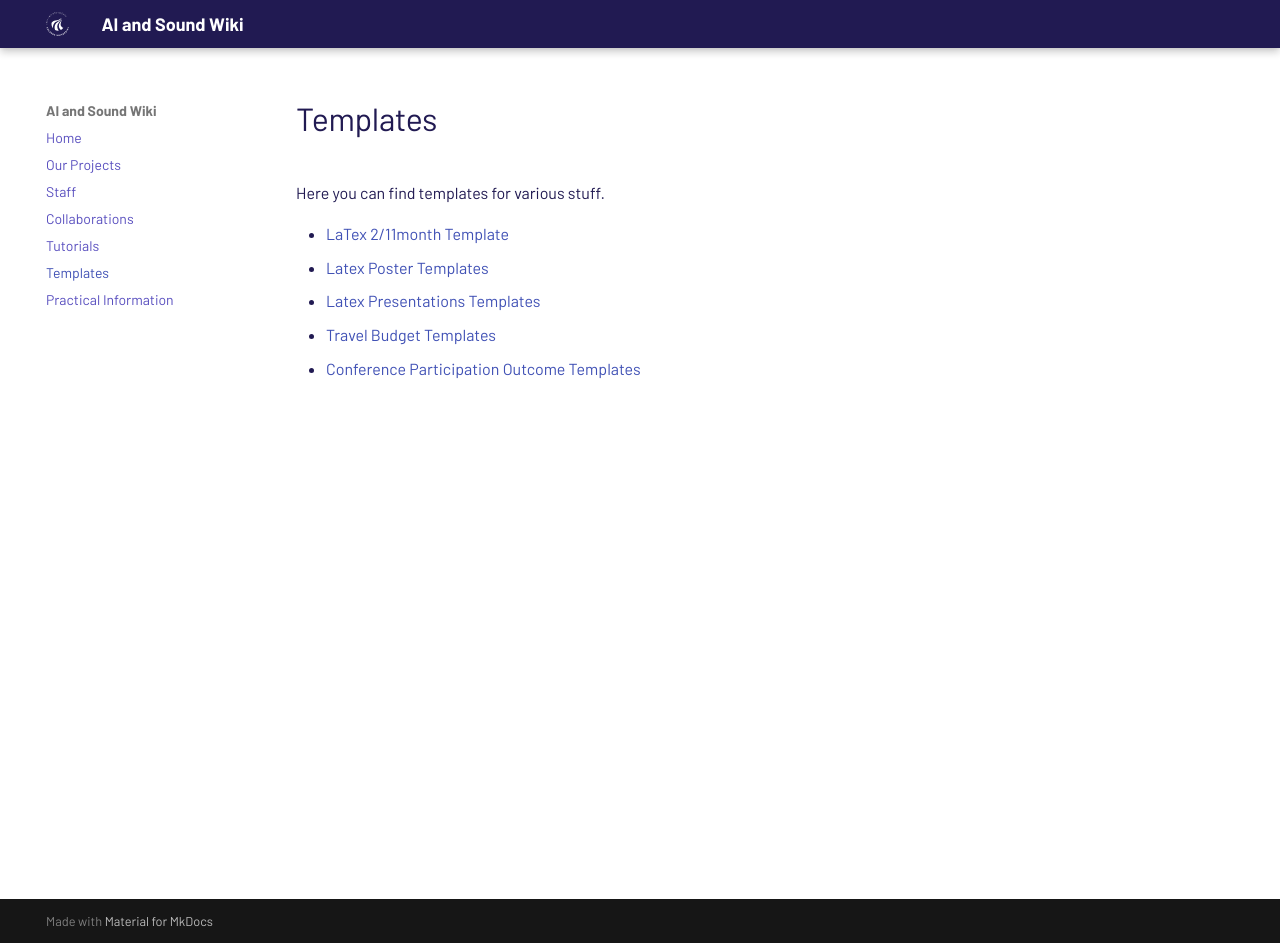
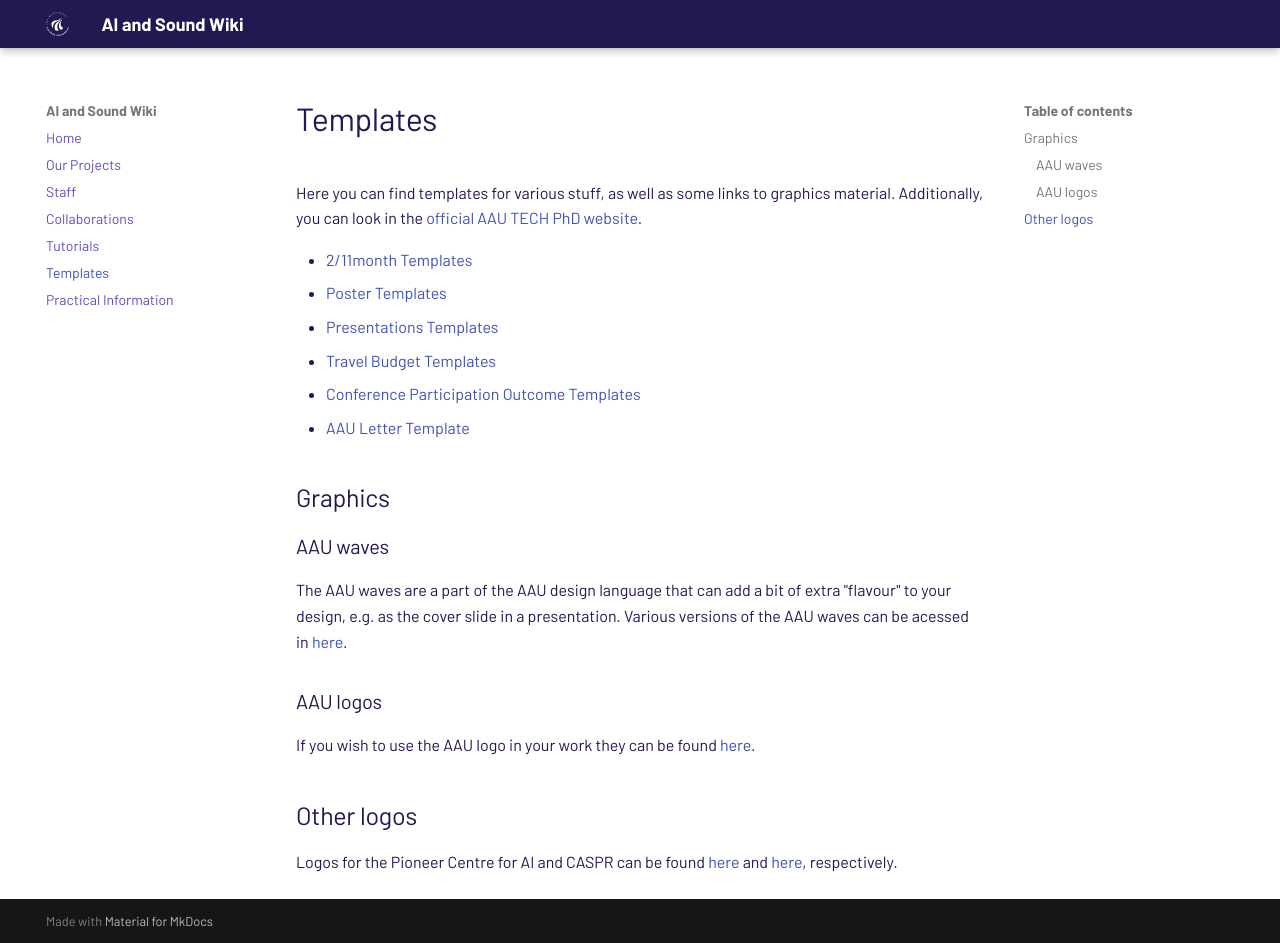
Before and after one commit to HolgerBovbjerg/AIS-wiki, an MkDocs documentation site: the page built from docs/pages/templates/templates.md, in a window 1280 px wide and 943 px high. Built offline with MkDocs 1.6.1 and Material for MkDocs 9.7.7, drawn with Linux system fonts in a browser that asks for light colours.

Commit message:
Update templates.md

```diff
--- a/docs/pages/templates/templates.md
+++ b/docs/pages/templates/templates.md
@@ -1,7 +1,23 @@
-Here you can find templates for various stuff.
+# Templates
+Here you can find templates for various stuff, as well as some links to graphics material.
+Additionally, you can look in the [official AAU TECH PhD website](https://www.phd.aau.dk/tech/for-current-phd-students#forms-and-templates).
 
-- [LaTex 2/11month Template](https://github.com/HolgerBovbjerg/AIS-wiki/tree/main/templates/latex_templates/2month_11month_status_report)
-- [Latex Poster Templates](https://github.com/HolgerBovbjerg/AIS-wiki/tree/main/templates/latex_templates/poster)
-- [Latex Presentations Templates](https://github.com/HolgerBovbjerg/AIS-wiki/tree/main/templates/latex_templates/presentation)
+- [2/11month Templates](https://github.com/HolgerBovbjerg/AIS-wiki/tree/main/templates/latex_templates/2month_11month_status_report)
+- [Poster Templates](https://github.com/HolgerBovbjerg/AIS-wiki/tree/main/templates/latex_templates/poster)
+- [Presentations Templates](https://github.com/HolgerBovbjerg/AIS-wiki/tree/main/templates/latex_templates/presentation)
 - [Travel Budget Templates](https://github.com/HolgerBovbjerg/AIS-wiki/tree/main/templates/travel_budget_templates)
 - [Conference Participation Outcome Templates](https://github.com/HolgerBovbjerg/AIS-wiki/tree/main/templates/conference_participation_outcome)
+- [AAU Letter Template](https://github.com/HolgerBovbjerg/AIS-wiki/tree/main/templates/letter/)
+
+## Graphics
+
+### AAU waves
+The AAU waves are a part of the AAU design language that can add a bit of extra "flavour" to your design, e.g. as the cover slide in a presentation.
+Various versions of the AAU waves can be acessed in [here](https://github.com/HolgerBovbjerg/AIS-wiki/tree/main/templates/graphics/AAU/waves/).
+
+### AAU logos
+If you wish to use the AAU logo in your work they can be found [here](https://github.com/HolgerBovbjerg/AIS-wiki/tree/main/templates/graphics/AAU/logos/).
+
+## Other logos
+Logos for the Pioneer Centre for AI and CASPR can be found [here](https://github.com/HolgerBovbjerg/AIS-wiki/tree/main/templates/graphics/Pioneer_Centre_for_AI/)
+and [here](https://github.com/HolgerBovbjerg/AIS-wiki/tree/main/templates/graphics/CASPR/), respectively.
```
